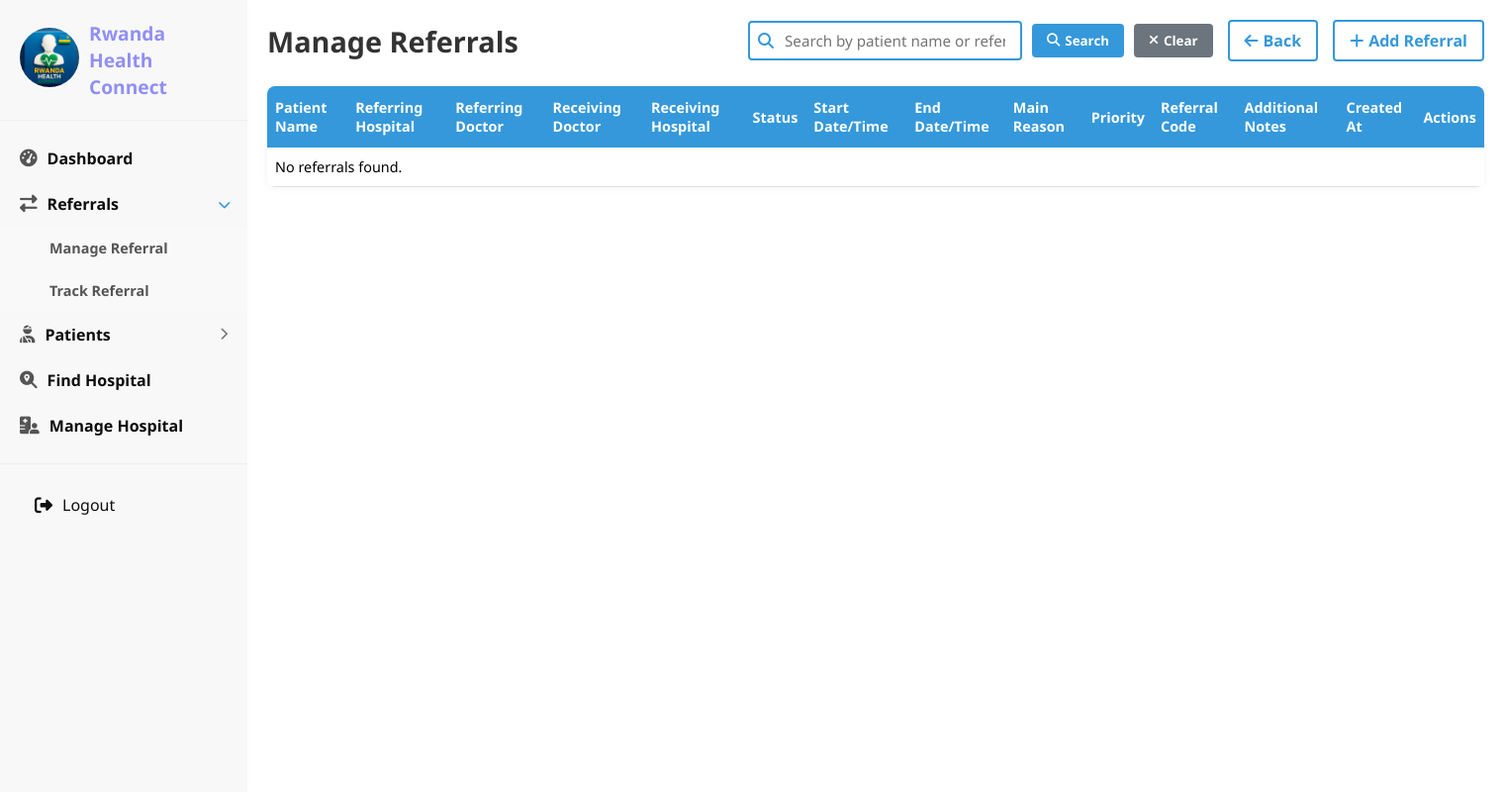
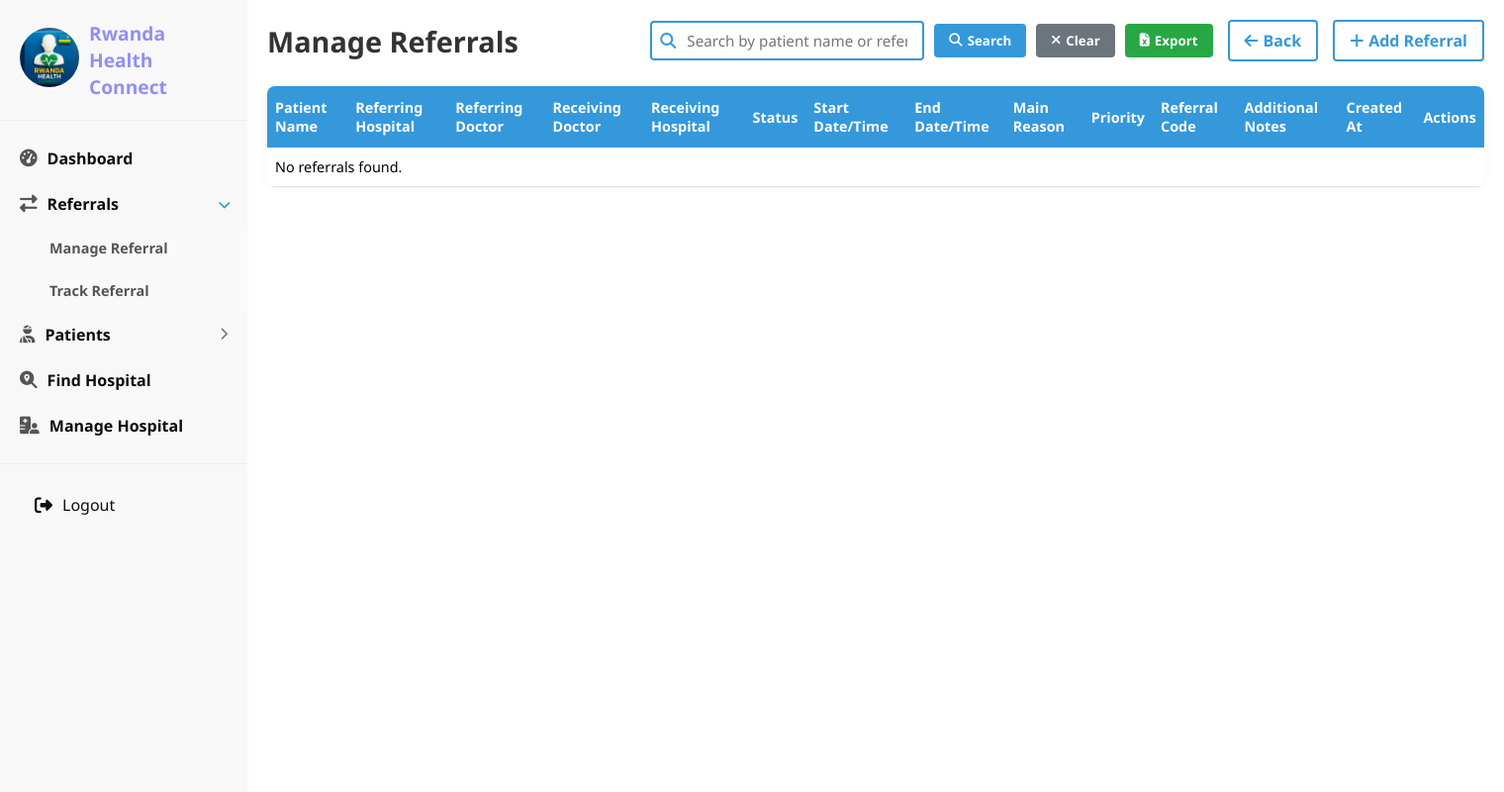
Before and after one commit to henryallison/ikigugu-ingagi-V0.1, a Django app: page /referrals/manage/ in a window 1520 px wide. Shown: the whole page at 99% size. Run offline with Django 5.2, Linux system fonts and the light colour scheme; data comes from the database, SQL or seed files in the repository; tables that the repository leaves empty hold one stand-in row (values such as "Sample post").

Commit message:
Update manage_referral.html

```diff
--- a/templates/referrals/manage_referral.html
+++ b/templates/referrals/manage_referral.html
@@ -14,7 +14,25 @@
             display: flex;
             min-height: 100vh;
         }
+   .export-btn {
+    padding: 8px 15px;
+    border-radius: 4px;
+    background-color: #28a745;
+    color: white;
+    border: none;
+    cursor: pointer;
+    transition: all 0.3s;
+    display: inline-flex;
+    align-items: center;
+    gap: 5px;
+    font-weight: bold;
+    text-decoration: none;
+    white-space: nowrap;
+}
 
+.export-btn:hover {
+    background-color: #218838;
+}
         .sidebar {
             width: 250px;
             background: rgb(248, 248, 248);
@@ -670,6 +688,9 @@
                         <button class="clear-search-btn" id="clearSearchBtn">
                             <i class="fas fa-times"></i> Clear
                         </button>
+                          <button class="export-btn" id="exportExcelBtn">
+        <i class="fas fa-file-excel"></i> Export
+    </button>
                     </div>
                     <a href="{% url 'home' %}" class="back-btn">
                         <i class="fas fa-arrow-left"></i> Back
@@ -1243,6 +1264,55 @@
         });
     }
 }
+// Excel Export Functionality
+document.getElementById('exportExcelBtn').addEventListener('click', exportReferralsToExcel);
+
+function exportReferralsToExcel() {
+    const table = document.querySelector('.referral-table');
+    const rows = table.querySelectorAll('tr');
+    let csv = [];
+
+    // Add headers (skip Actions column)
+    const headers = [];
+    table.querySelectorAll('th').forEach(th => {
+        if (th.textContent !== 'Actions') {
+            headers.push(th.textContent);
+        }
+    });
+    csv.push(headers.join(','));
+
+    // Add data rows
+    rows.forEach(row => {
+        if (row.getAttribute('data-id')) { // Only data rows
+            const rowData = [];
+            row.querySelectorAll('td').forEach((td, index) => {
+                if (index < 13) { // Skip Actions column (index 13)
+                    let data = td.textContent.replace(/(\r\n|\n|\r)/gm, '').replace(/(\s\s)/gm, ' ');
+                    data = data.replace(/"/g, '""');
+                    if (data.indexOf(',') >= 0 || data.indexOf('"') >= 0) {
+                        data = `"${data}"`;
+                    }
+                    rowData.push(data);
+                }
+            });
+            csv.push(rowData.join(','));
+        }
+    });
+
+    // Download CSV file
+    const csvContent = csv.join('\n');
+    const blob = new Blob([csvContent], { type: 'text/csv;charset=utf-8;' });
+    const url = URL.createObjectURL(blob);
+    const link = document.createElement('a');
+    link.setAttribute('href', url);
+    link.setAttribute('download', `referrals_export_${new Date().toISOString().slice(0, 10)}.csv`);
+    link.style.visibility = 'hidden';
+    document.body.appendChild(link);
+    link.click();
+    document.body.removeChild(link);
+
+    showPopupMessage('success', 'Referrals data exported successfully!');
+}
 
     // Helper to get CSRF token (needed for AJAX POST requests in Django)
     function getCookie(name) {
```
